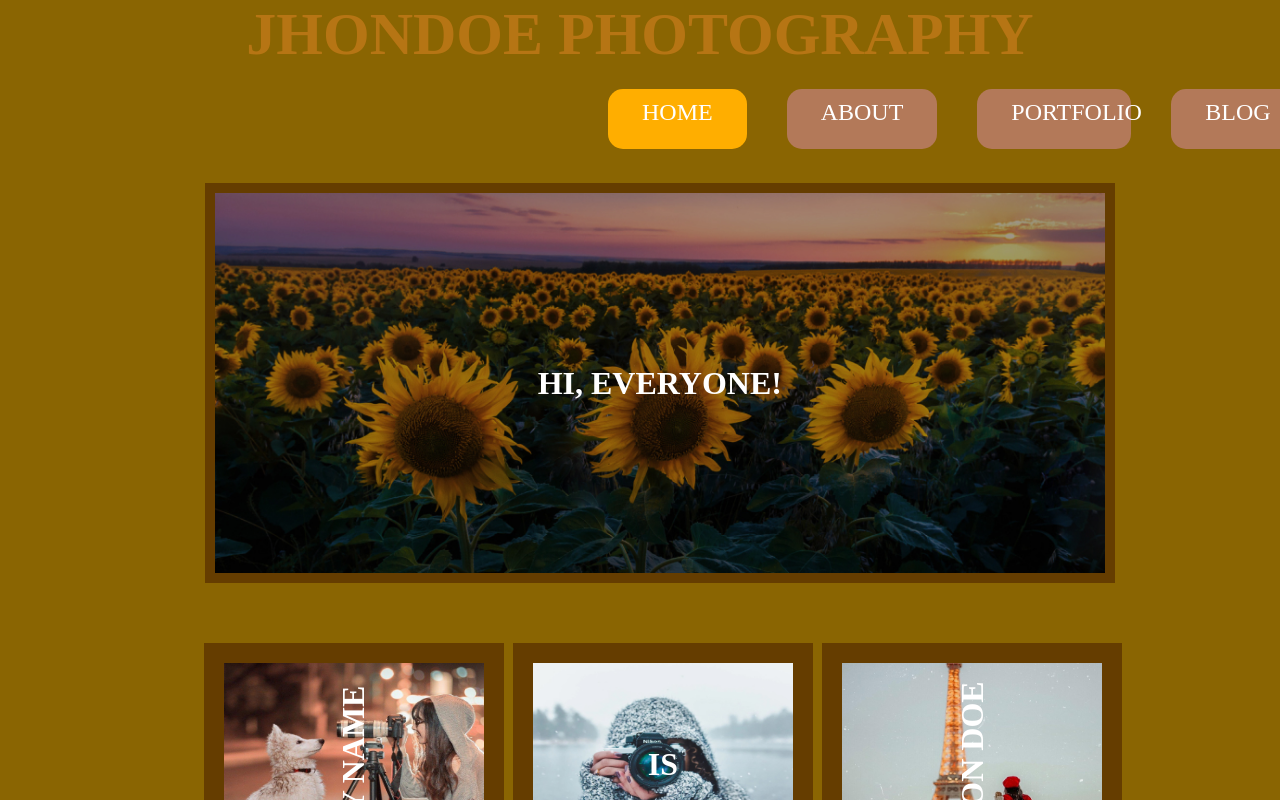
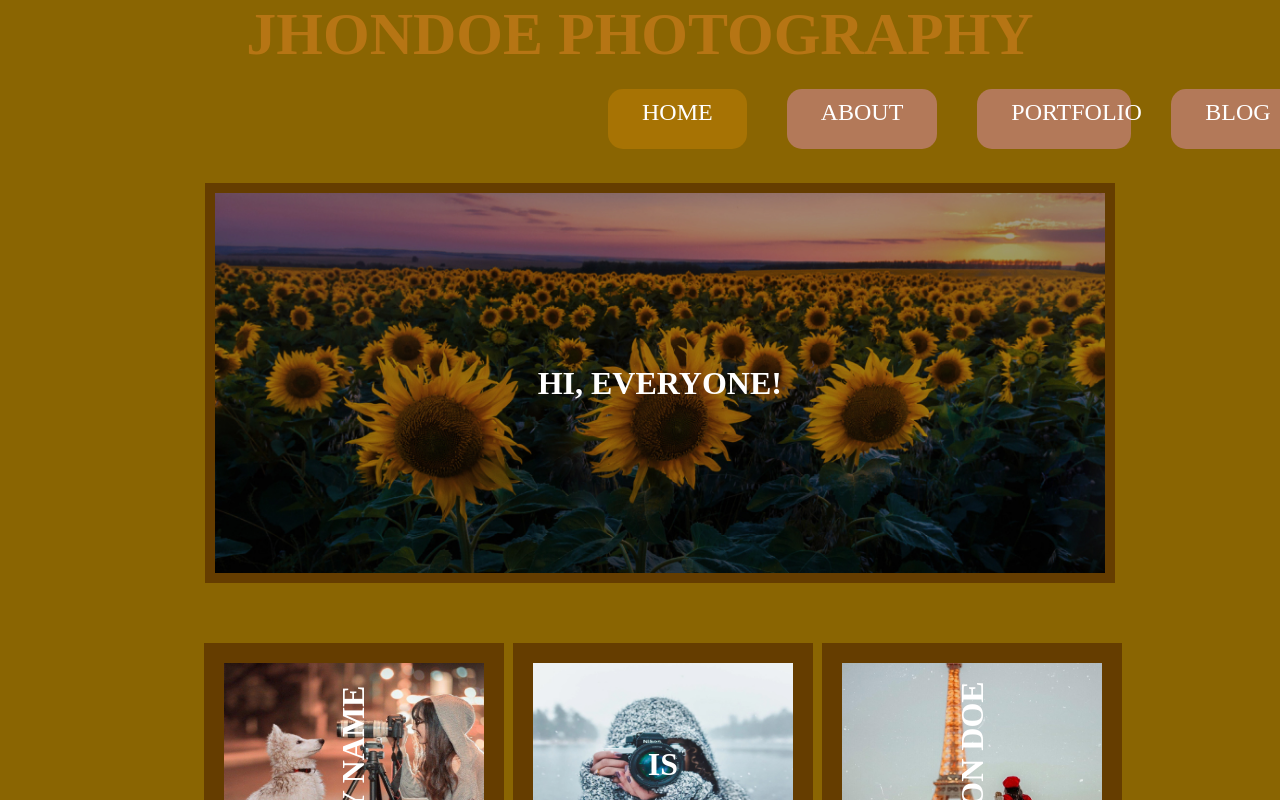
Before and after one commit to k1s1l/k1s1la, a plain HTML site: page index.html in a window 1280 px wide. In both pictures the pointer is over the element "HOME". Shown: the top 800 px of the page. Drawn offline with Linux system fonts and the light colour scheme.

Commit message:
Add files via upload

```diff
--- a/style.css
+++ b/style.css
@@ -49,7 +49,7 @@ nav{
 
 }
 .nav_item:hover{
-	background: rgb(255, 174, 0);
+	background: rgb(167, 115, 4);
 }
 .main_photo{
     display: flex;
```
